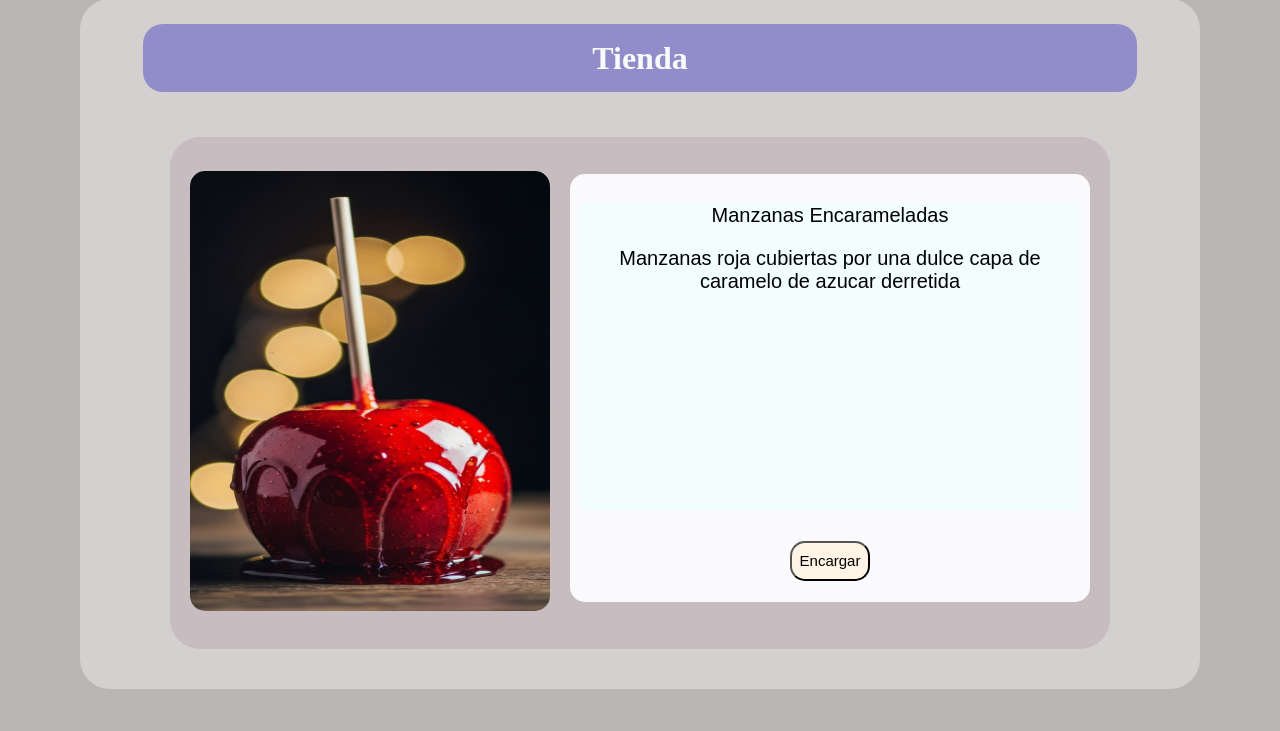
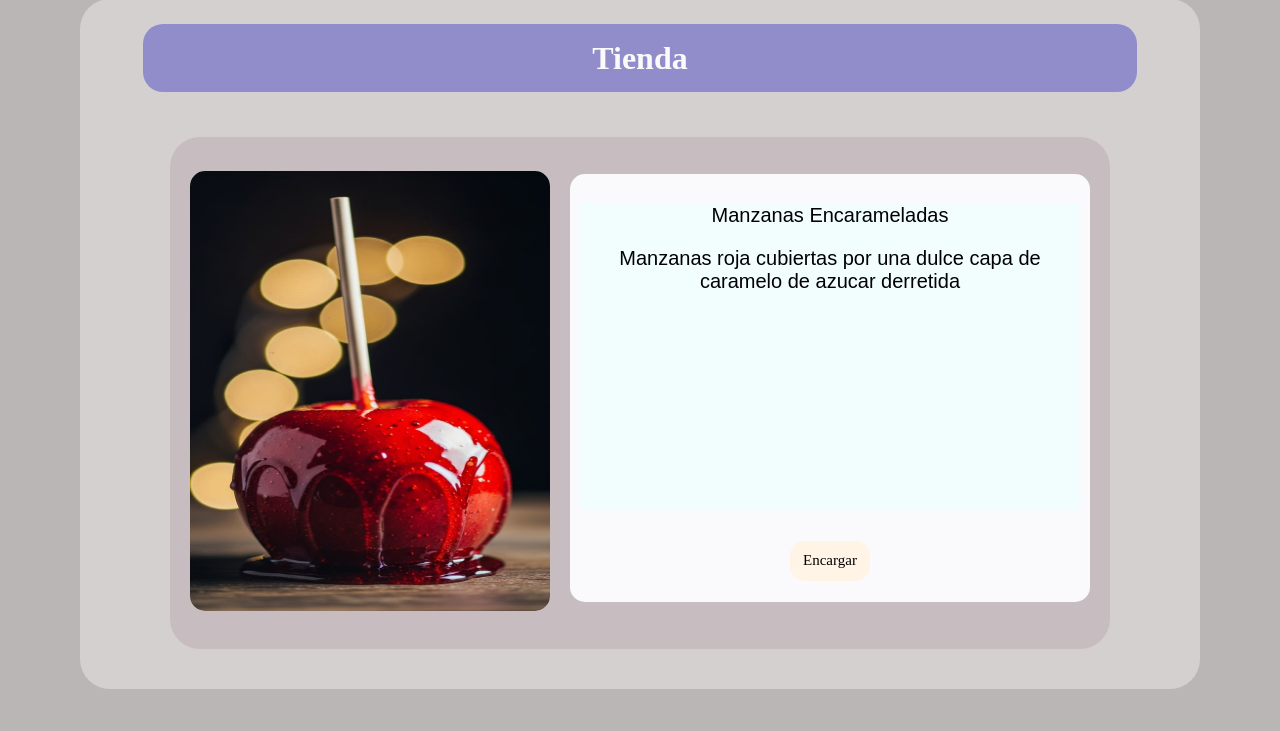
Before and after one commit to Usuario12qwas/Tienda-Python, a Flask app: page / in a window 1280 px wide. Shown: the part 34-765 px from the top of the page. Run offline with Flask 3, Linux system fonts and the light colour scheme.

Commit message:
Update Inicio.html

```diff
--- a/templates/Inicio.html
+++ b/templates/Inicio.html
@@ -206,7 +206,7 @@
                     <p>Manzanas roja cubiertas por una dulce capa de caramelo de azucar derretida</p>
                 </div>
                 <div id="boton">
-                    <a href="/preencargo"><button id="comprar">Encargar</button></a>
+                    <a href="/preencargo" id="comprar" style="text-decoration: none; display: flex; align-items: center; justify-content: center;">Encargar</a>
                 </div>
             </div>
         </div>
```
